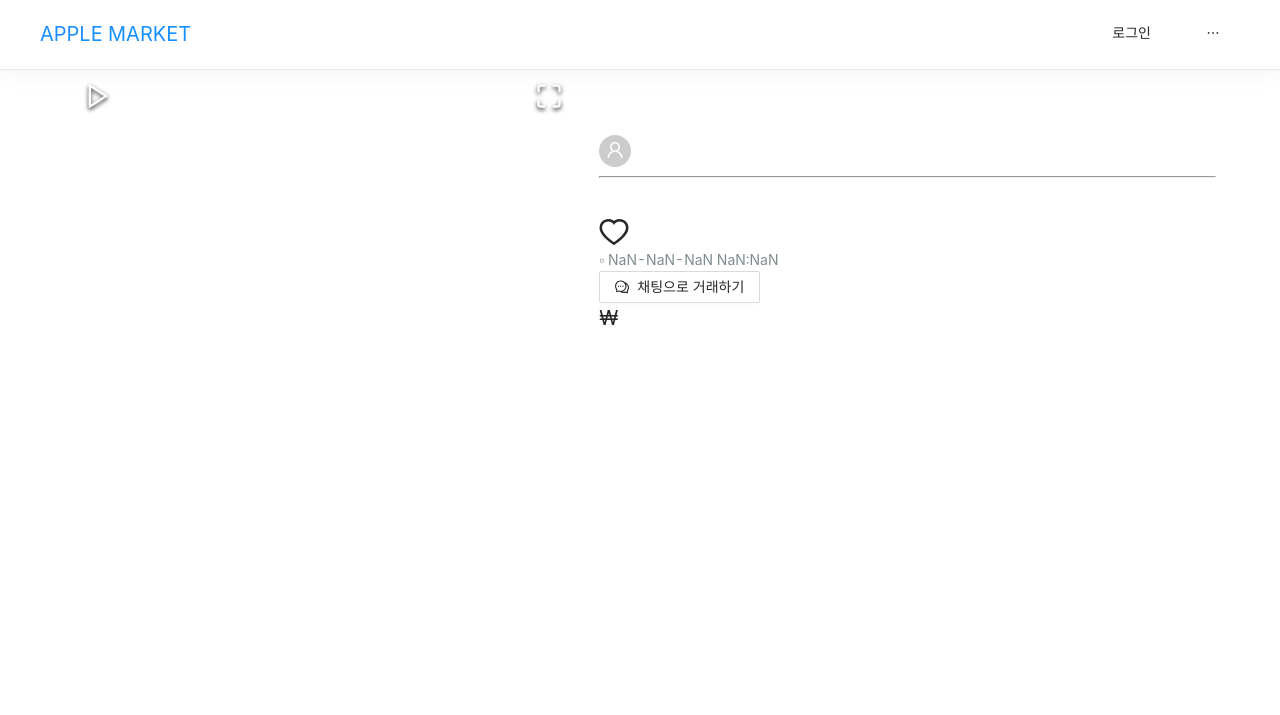
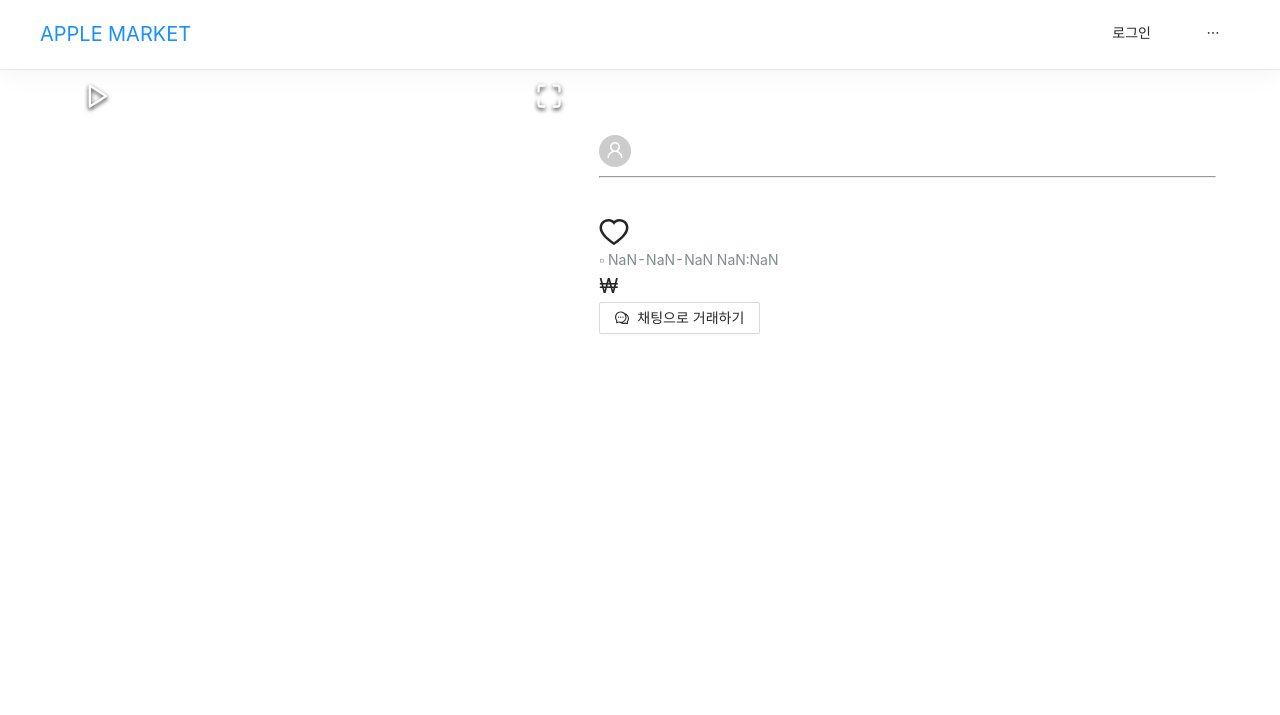
Before and after one commit to 812jay/apple-market, a React app in the folder client/: page /product/1 in a window 1280 px wide. Shown: the top 715 px of the page. Built offline with nearby package versions, Linux system fonts and the light colour scheme; no server answers.

Commit message:
Modify Product Page Design

```diff
--- a/client/src/components/views/DetailProductPage/Sections/ProductImage.css
+++ b/client/src/components/views/DetailProductPage/Sections/ProductImage.css
@@ -1,6 +1,6 @@
 .image-gallery {
     width: 100%;
-    height: 570px;
+    max-height: 570px;
 }
 
 .image-gallery-image {
@@ -11,3 +11,7 @@
     max-width: 92px;
     max-height: 70px;
 }
+
+.image-gallery-content .image-gallery-slide .image-gallery-image {
+    max-height: 500px;
+}
--- a/client/src/components/views/DetailProductPage/Sections/ProductInfo.js
+++ b/client/src/components/views/DetailProductPage/Sections/ProductInfo.js
@@ -138,10 +138,8 @@ function ProductInfo(props) {
                 <Col style={{color: '#7f8c8d'}}>{Sort} ▫ {DateForm}</Col>
             </Row>
             <Row>
-                <Col span={20}><Button icon={<CommentOutlined />}>채팅으로 거래하기</Button></Col>
-            </Row>
-            <Row>
-                <Col><span style={{fontSize: '20px'}}>₩{Price}</span></Col>
+                <Col lg={19} xs={12}><span style={{fontSize: '20px'}}>₩{Price}</span></Col>
+                <Col><Button icon={<CommentOutlined />}>채팅으로 거래하기</Button></Col>
             </Row>
             <br />
             <Row>
```
